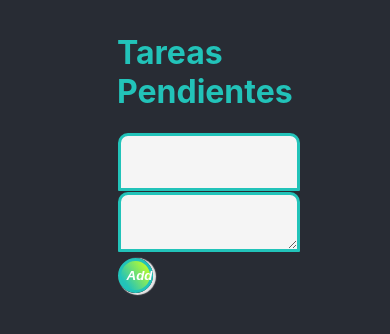
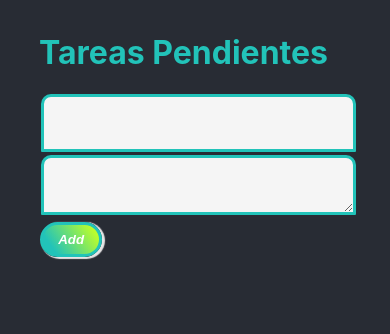
Before and after one commit to PriscilaIbarra/to-do-app-react, a React (Create React App) app in the folder my-example-app/: page / in a window 390 px wide. Shown: the top 334 px of the page. Built offline with nearby package versions, Linux system fonts and the light colour scheme.

Commit message:
Adding responsive css, creating responsive classes for each column

```diff
--- a/my-example-app/src/index.css
+++ b/my-example-app/src/index.css
@@ -32,30 +32,30 @@ body {
 
 @media only screen and (min-width:1024px){
   .md-column {
-     position: relative;
+     position: absolute;
      width:30%;
-     margin-left: 2,5%;
-     margin-right: 2.5%;
+     margin-left: 35%;
+     margin-right: 35%;
      margin-top:1%;
   }
 }
 
 @media only screen and (max-width:1020px){
   .sm-column{
-    position:relative;
-    margin-left:10%;
-    margin-right:10%;
-    width:80%;
+    position:absolute;
+    margin-left:20%;
+    margin-right:20%;
+    width:60%;
     margin-top:2%;
   }
 }
 
 @media only screen and (max-width:769px){
   .xs-column {
-    position: relative;
+    position: absolute;
     margin-left: 10%;
     margin-right: 10%;
-    width: 100%;
+    width: 80%;
     margin-top: 2%;
   }
 }
```
